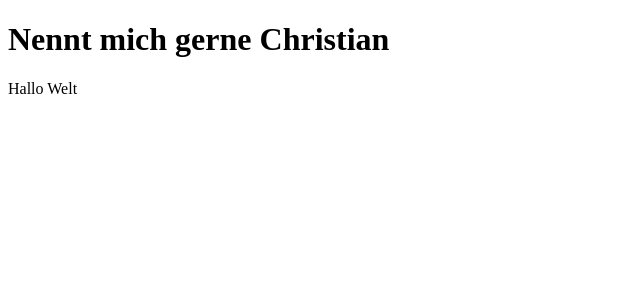
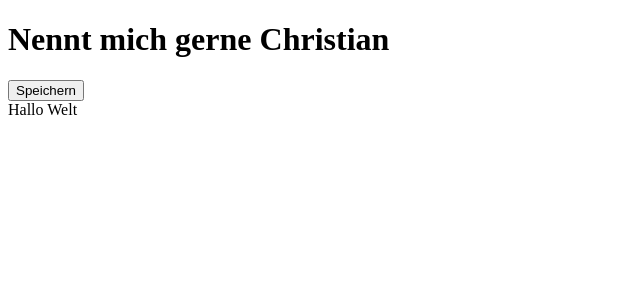
Before and after one commit to SuoraGmbH/react-camp-2023-12, a React (Vite) app: page / in a window 1280 px wide. Shown: the top 300 px of the page, without its empty margins (0-640 px from the left). Built offline with nearby package versions, Linux system fonts and the light colour scheme.

Commit message:
Add form

```diff
--- a/src/App.tsx
+++ b/src/App.tsx
@@ -1,9 +1,11 @@
 import TimeEntryView from "./components/TimeEntryView.tsx";
+import TimeEntryForm from "./components/TimeEntryForm.tsx";
 
 function App() {
   return (
     <div>
       <h1>Nennt mich gerne Christian</h1>
+      <TimeEntryForm />
       <TimeEntryView
         timeEntry={{
           id: "nsiadijoas",
--- /dev/null
+++ b/src/components/TimeEntryForm.tsx
@@ -0,0 +1,17 @@
+import * as React from "react";
+
+const TimeEntryForm: React.FunctionComponent = () => {
+  // const handleSubmit: React.FormEventHandler<HTMLFormElement> = (event) => {};
+  const handleSubmit = (event: React.FormEvent<HTMLFormElement>) => {
+    event.preventDefault();
+    console.log("Hello World");
+  };
+
+  return (
+    <form onSubmit={handleSubmit}>
+      <button type="submit">Speichern</button>
+    </form>
+  );
+};
+
+export default TimeEntryForm;
```
